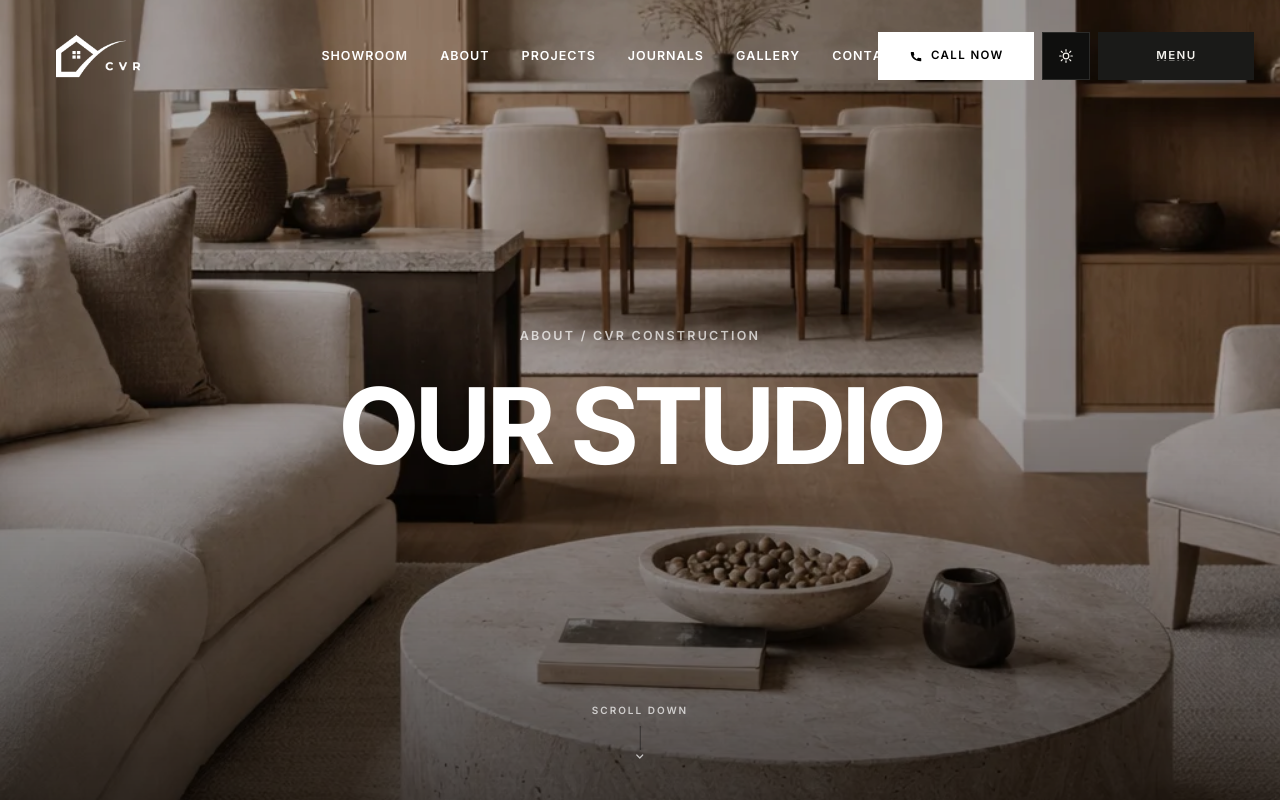
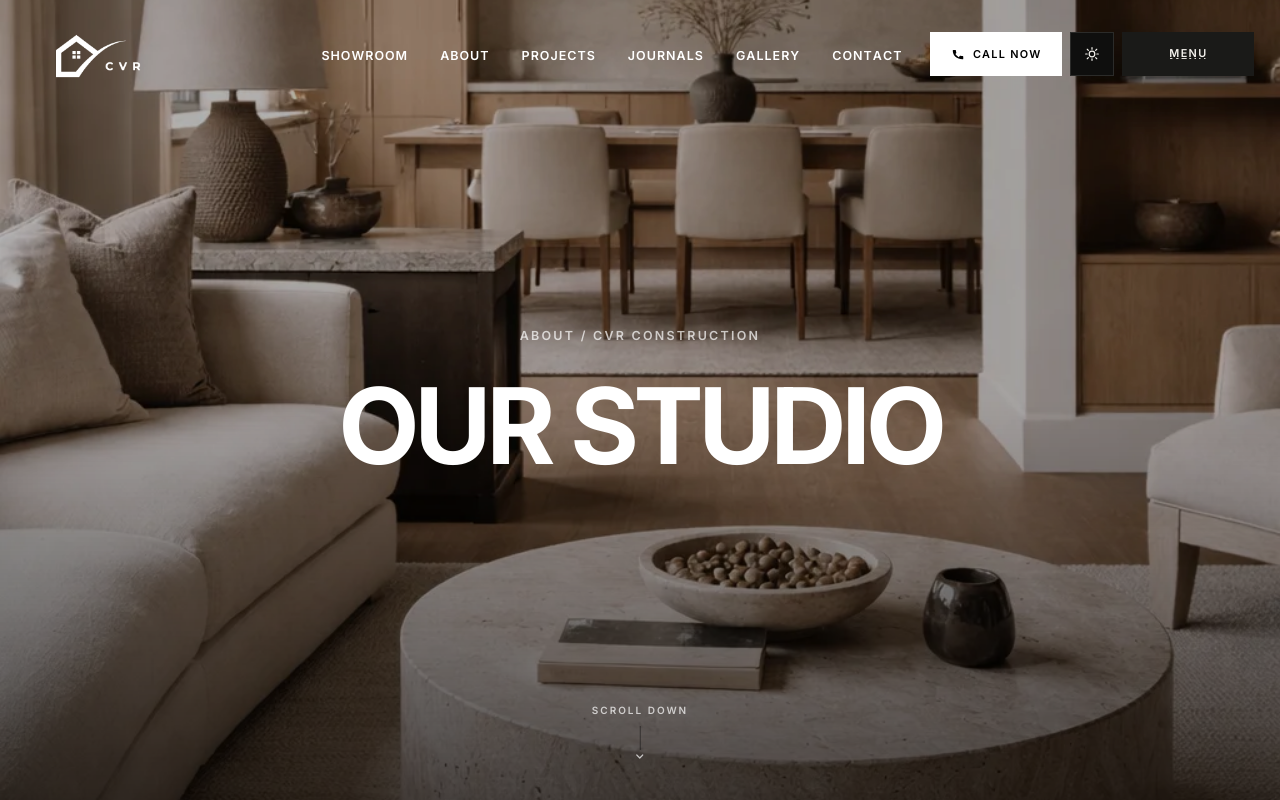
Before and after one commit to 3li-jpg/cvr-construction, a Next.js app: page /about in a window 1280 px wide. Shown: the top 800 px of the page. Built offline with nearby package versions, Linux system fonts and the light colour scheme.

Commit message:
shrink desktop header actions
Reduce the desktop call and menu controls while keeping the header actions aligned.

```diff
--- a/src/components/Navbar.tsx
+++ b/src/components/Navbar.tsx
@@ -217,14 +217,14 @@ export function Navbar() {
           <div className="pointer-events-auto flex items-center gap-2">
             <a
               href={businessContact.phoneHref}
-              className="inline-flex h-12 min-w-[9rem] items-center justify-center gap-2 rounded-none border border-black bg-black px-5 text-[0.72rem] font-semibold uppercase tracking-[0.12em] text-white transition-opacity hover:opacity-80 dark:border-white dark:bg-white dark:text-black xl:min-w-[9.75rem]"
+              className="inline-flex h-11 min-w-[7.75rem] items-center justify-center gap-2 rounded-none border border-black bg-black px-4 text-[0.68rem] font-semibold uppercase tracking-[0.12em] text-white transition-opacity hover:opacity-80 dark:border-white dark:bg-white dark:text-black xl:min-w-[8.25rem]"
             >
               <svg viewBox="0 0 24 24" className="h-3.5 w-3.5 shrink-0" fill="currentColor" aria-hidden="true">
                 <path d="M6.62 10.79a15.05 15.05 0 006.59 6.59l2.2-2.2a1 1 0 011.01-.24c1.12.37 2.33.57 3.58.57a1 1 0 011 1V20a1 1 0 01-1 1C9.61 21 3 14.39 3 6a1 1 0 011-1h3.5a1 1 0 011 1c0 1.25.2 2.45.57 3.57a1 1 0 01-.25 1.02l-2.2 2.2z"/>
               </svg>
               CALL NOW
             </a>
-            <AnimatedThemeToggler className="h-12 w-12 border-black/10 bg-white text-black dark:border-white/12 dark:bg-[#1a1a18] dark:text-white" />
+            <AnimatedThemeToggler className="!h-11 !w-11 border-black/10 bg-white text-black dark:border-white/12 dark:bg-[#1a1a18] dark:text-white" />
             <button
               ref={desktopMenuButtonRef}
               type="button"
@@ -233,7 +233,7 @@ export function Navbar() {
               aria-haspopup="dialog"
               aria-label={menuButtonLabel}
               onClick={() => setIsOpen((current) => !current)}
-              className="inline-flex h-12 min-w-[9rem] items-center justify-center rounded-none bg-[#e6e6e2] px-5 text-[0.72rem] font-semibold uppercase tracking-[0.12em] text-black transition-colors hover:bg-[#dcdcd7] focus-visible:outline-none focus-visible:ring-2 focus-visible:ring-black focus-visible:ring-offset-2 dark:bg-[#1a1a18] dark:text-white dark:hover:bg-[#232320] dark:focus-visible:ring-white dark:focus-visible:ring-offset-black xl:min-w-[9.75rem]"
+              className="inline-flex h-11 min-w-[7.75rem] items-center justify-center rounded-none bg-[#e6e6e2] px-4 text-[0.68rem] font-semibold uppercase tracking-[0.12em] text-black transition-colors hover:bg-[#dcdcd7] focus-visible:outline-none focus-visible:ring-2 focus-visible:ring-black focus-visible:ring-offset-2 dark:bg-[#1a1a18] dark:text-white dark:hover:bg-[#232320] dark:focus-visible:ring-white dark:focus-visible:ring-offset-black xl:min-w-[8.25rem]"
             >
               <TextRoll
                 center
```
